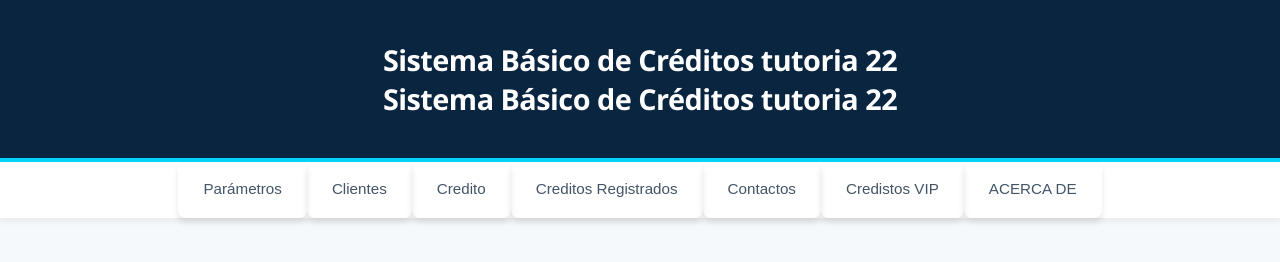
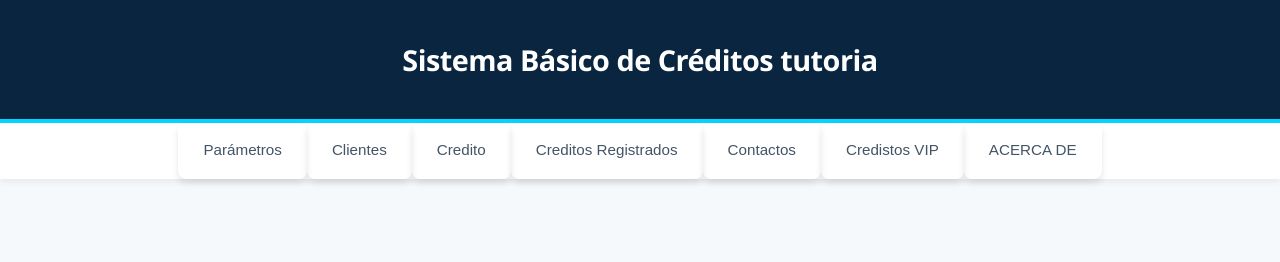
Before and after one commit to XxRogeoxX/SIMULADOR2, a plain HTML site: page index.html in a window 1280 px wide. Drawn offline with Linux system fonts and the light colour scheme.

Commit message:
Revert "prueba"
This reverts commit dac2c612ba47177907dcd0c74d8b7c23a9fef083.

```diff
--- a/index.html
+++ b/index.html
@@ -2,17 +2,12 @@
 <html lang="es">
 <head>
   <meta charset="UTF-8">
-  <title>Sistema de Créditos </title>
-
+  <title>Sistema de Créditos</title>
 </head>
 <body>
 
 <header>
-  <h1>Sistema Básico de Créditos tutoria 22
-
-  </h1>
-  <h1>Sistema Básico de Créditos tutoria 22
-
+  <h1>Sistema Básico de Créditos tutoria
   </h1>
    <link rel="stylesheet" href="simulador_completo.css">
 </header>
```
